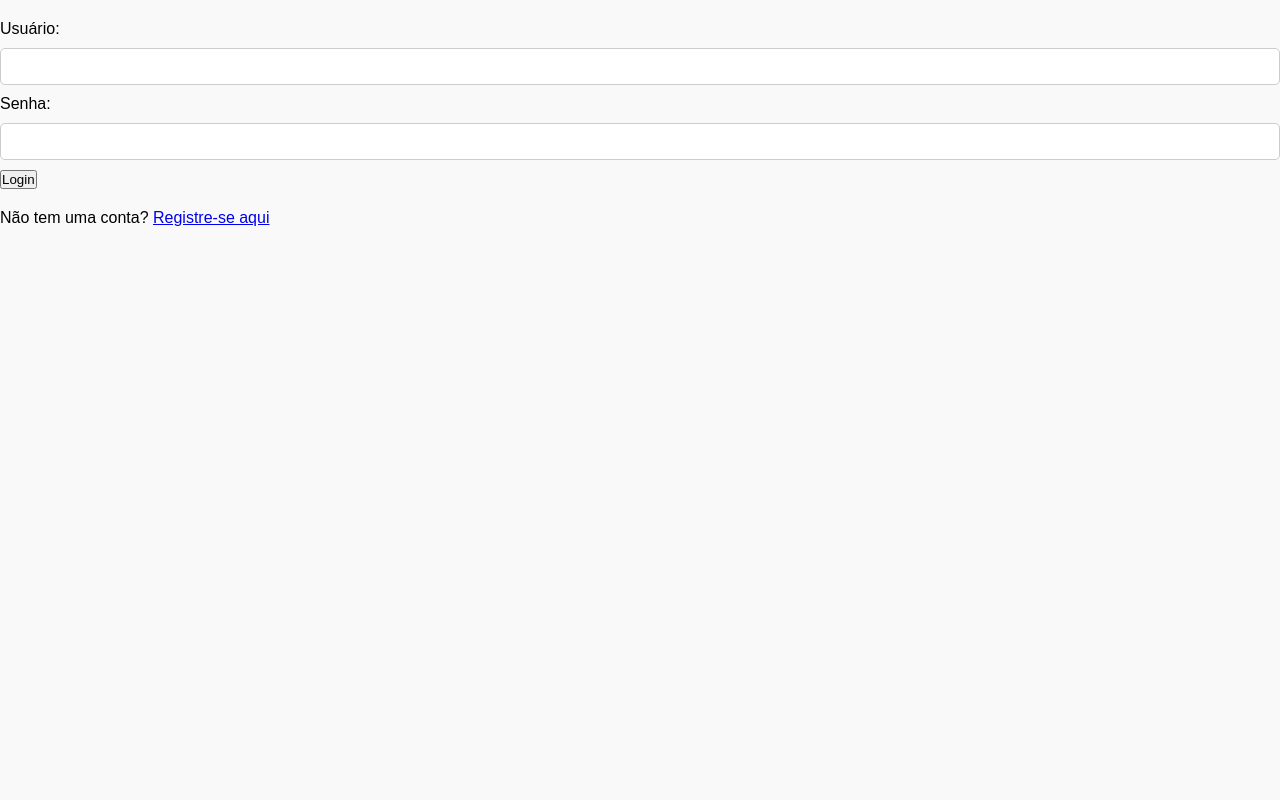
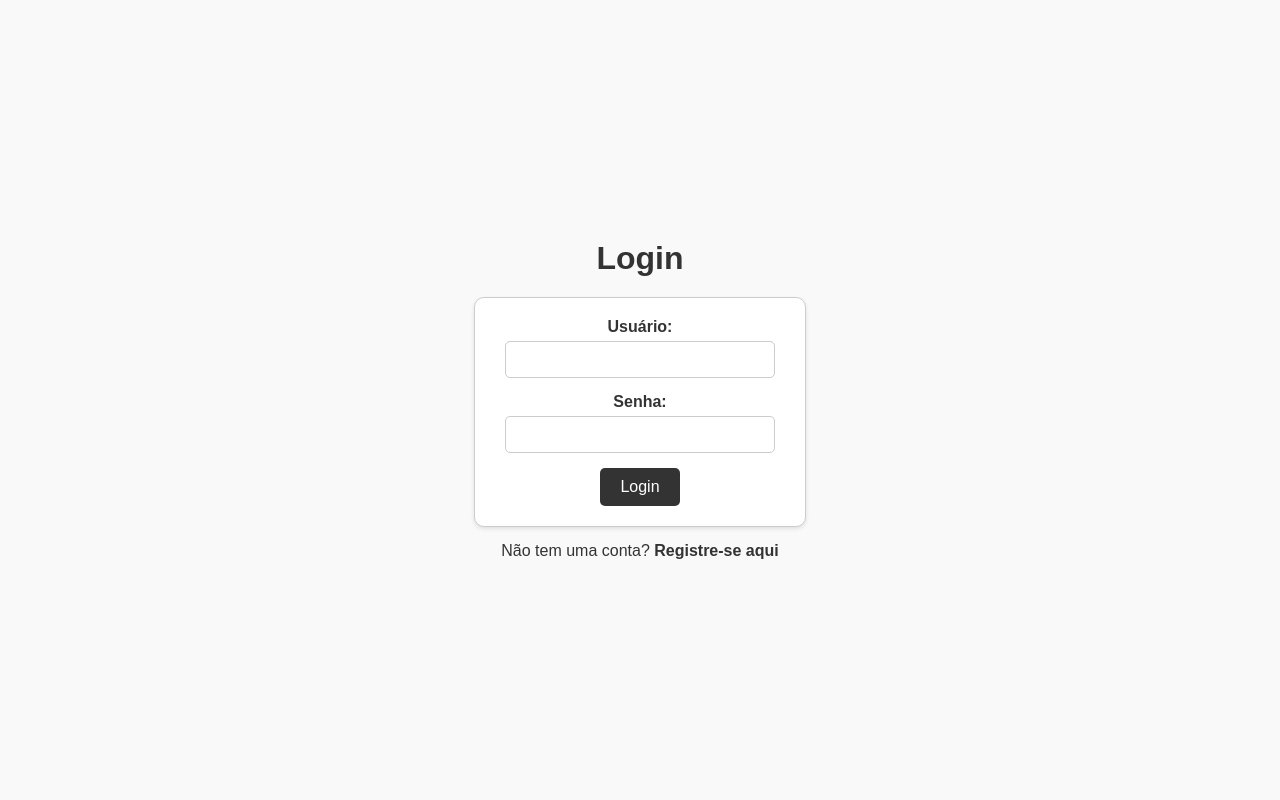
Before and after one commit to KallebySchultz/CatalogoAnimes, a PHP site: page /html/login.html in a window 1280 px wide. Run offline with PHP 8.4, Linux system fonts and the light colour scheme.

Commit message:
User login
Atualização na aparência do login e registro de usuários.

```diff
--- /dev/null
+++ b/css/forms.css
@@ -0,0 +1,99 @@
+/* Reset básico para garantir consistência entre navegadores */
+* {
+    margin: 0;
+    padding: 0;
+    box-sizing: border-box;
+}
+
+/* Estilização geral do corpo */
+body {
+    margin: 0;
+    padding: 0;
+    font-family: Arial, sans-serif;
+    background-color: #f9f9f9;
+    display: flex;
+    justify-content: center;
+    align-items: center;
+    height: 100vh; /* Ocupa toda a altura da viewport */
+}
+
+/* Container do formulário para centralização */
+.form-container {
+    display: flex;
+    flex-direction: column;
+    justify-content: center;
+    align-items: center;
+    height: 100vh; /* Ocupa toda a altura da viewport */
+}
+
+/* Estilização do formulário */
+form {
+    background-color: #fff;
+    border: 1px solid #ccc;
+    border-radius: 10px;
+    padding: 20px;
+    max-width: 400px;
+    width: 120%;
+    box-shadow: 0 2px 4px rgba(0, 0, 0, 0.1);
+    text-align: center;
+}
+
+/* Estilização dos rótulos */
+form label {
+    display: block;
+    margin-bottom: 5px;
+    font-weight: bold;
+    color: #333;
+}
+
+/* Estilização dos campos de entrada */
+form input[type="text"],
+form input[type="email"],
+form input[type="password"] {
+    width: calc(100% - 20px); /* Ajusta a largura considerando o padding */
+    padding: 10px;
+    margin-bottom: 15px;
+    border: 1px solid #ccc;
+    border-radius: 5px;
+    box-sizing: border-box; /* Inclui padding e border na largura total */
+}
+
+/* Estilização do botão de login/cadastro */
+form button[type="submit"] {
+    background-color: #333; /* Cor de fundo do botão */
+    color: white; /* Cor do texto do botão */
+    border: none; /* Remove a borda padrão do botão */
+    padding: 10px 20px;
+    border-radius: 5px;
+    cursor: pointer;
+    font-size: 1em;
+    transition: background-color 0.3s;
+}
+
+form button[type="submit"]:hover {
+    background-color: #555; /* Cor de fundo do botão ao passar o mouse */
+}
+
+/* Estilização das mensagens de alternância */
+.form-link {
+    margin-top: 15px;
+    color: #333;
+}
+
+.form-link a {
+    color: #333;
+    text-decoration: none;
+    font-weight: bold;
+}
+
+.form-link a:hover {
+    text-decoration: underline;
+}
+
+/* Estilização do título do formulário */
+.form-title {
+    text-align: center;
+    margin-bottom: 20px;
+    font-size: 2em; /* Tamanho do texto */
+    color: #333; /* Cor do texto */
+}
--- a/html/login.html
+++ b/html/login.html
@@ -4,9 +4,11 @@
     <meta charset="UTF-8">
     <meta name="viewport" content="width=device-width, initial-scale=1.0">
     <title>Login</title>
-    <link rel="stylesheet" href="../css/styles.css">
+    <link rel="stylesheet" href="../css/forms.css">
 </head>
 <body>
+    <div class="form-container">
+        <h1 class="form-title">Login</h1>
         <form id="loginForm" method="post">
             <label for="username">Usuário:</label>
             <input type="text" id="username" name="username" required>
@@ -16,7 +18,8 @@
             <br>
             <button type="submit">Login</button>
         </form>
-    <p>Não tem uma conta? <a href="register.html">Registre-se aqui</a></p>
+        <p class="form-link">Não tem uma conta? <a href="register.html">Registre-se aqui</a></p>
+    </div>
 
     <script>
         document.getElementById('loginForm').addEventListener('submit', function(event) {
--- a/html/register.html
+++ b/html/register.html
@@ -4,9 +4,11 @@
     <meta charset="UTF-8">
     <meta name="viewport" content="width=device-width, initial-scale=1.0">
     <title>Cadastro</title>
-    <link rel="stylesheet" href="../css/styles.css">
+    <link rel="stylesheet" href="../css/forms.css">
 </head>
 <body>
+    <div class="form-container">
+        <h1 class="form-title">Cadastro</h1>
         <form id="registerForm" action="../php/register_user.php" method="POST">
             <label for="username">Usuário:</label>
             <input type="text" id="username" name="username" required>
@@ -22,6 +24,8 @@
             <br>
             <button type="submit">Cadastrar</button>
         </form>
+        <p class="form-link">Já tem uma conta? <a href="login.html">Faça login aqui</a></p>
+    </div>
 
     <script>
         document.getElementById('registerForm').addEventListener('submit', function(event) {
```
Also changed, not shown: html/assistidos.html (+1 -6 lines), index.html (+8 -3 lines), php/register_user.php (+8 -4 lines). Lines whose indentation alone changed are shown as unchanged.
